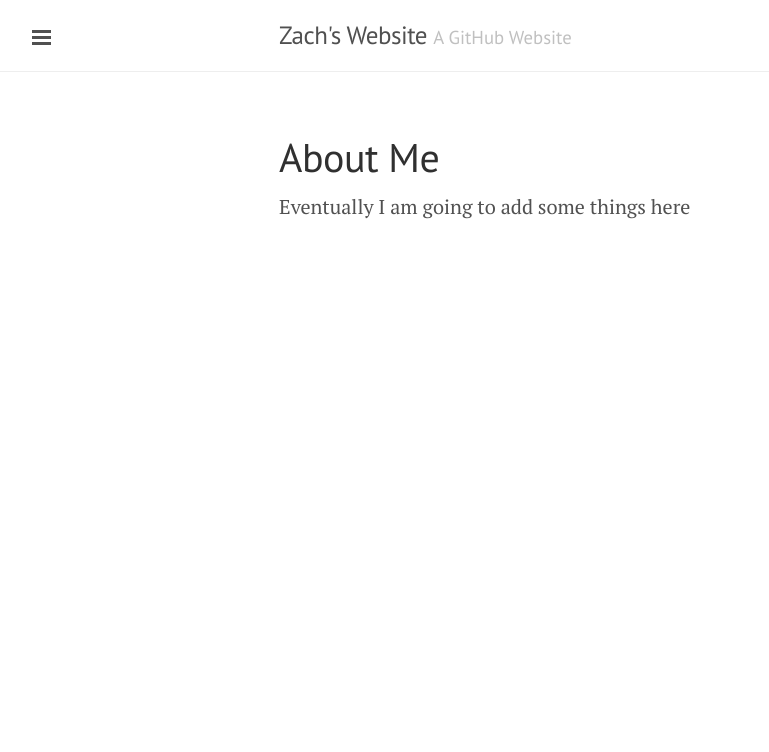
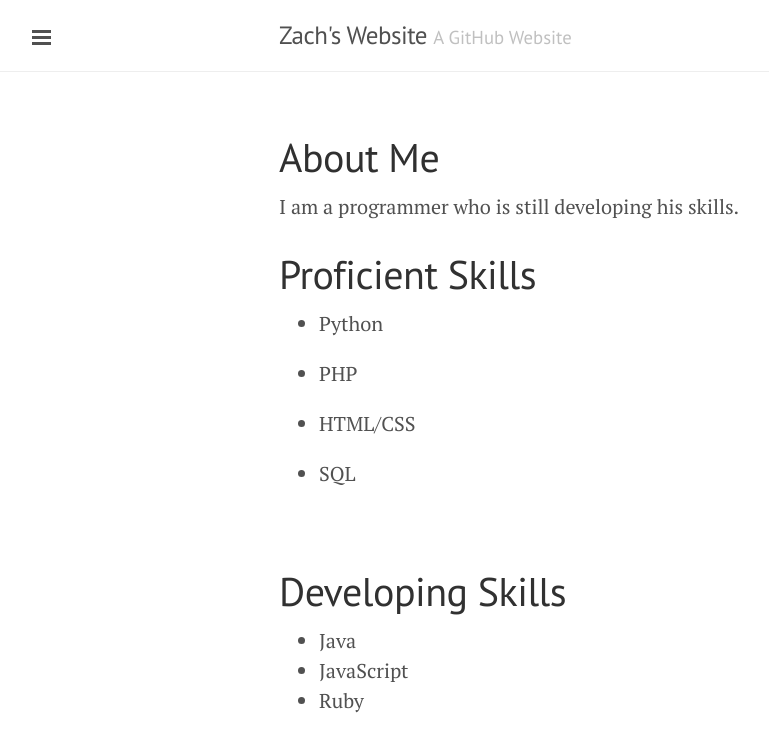
Before and after one commit to panzarino/panzarino.github.io, a Jekyll site: the page built from about.md, in a window 1280 px wide. Shown: the top 752 px of the page, without its empty margins (1-770 px from the left). Built offline with Jekyll 4.4.1, drawn with Linux system fonts in a browser that asks for light colours; Markdown is read by kramdown in place of the engine named in the settings.

Commit message:
Changed About Me

```diff
--- a/about.md
+++ b/about.md
@@ -3,4 +3,22 @@ layout: page
 title: About Me
 ---
 
-Eventually I am going to add some things here
+I am a programmer who is still developing his skills.
+<br>
+# Proficient Skills
+
+* Python
+
+* PHP
+
+* HTML/CSS
+
+* SQL
+
+<br>
+
+# Developing Skills
+
+* Java
+* JavaScript
+* Ruby
```
